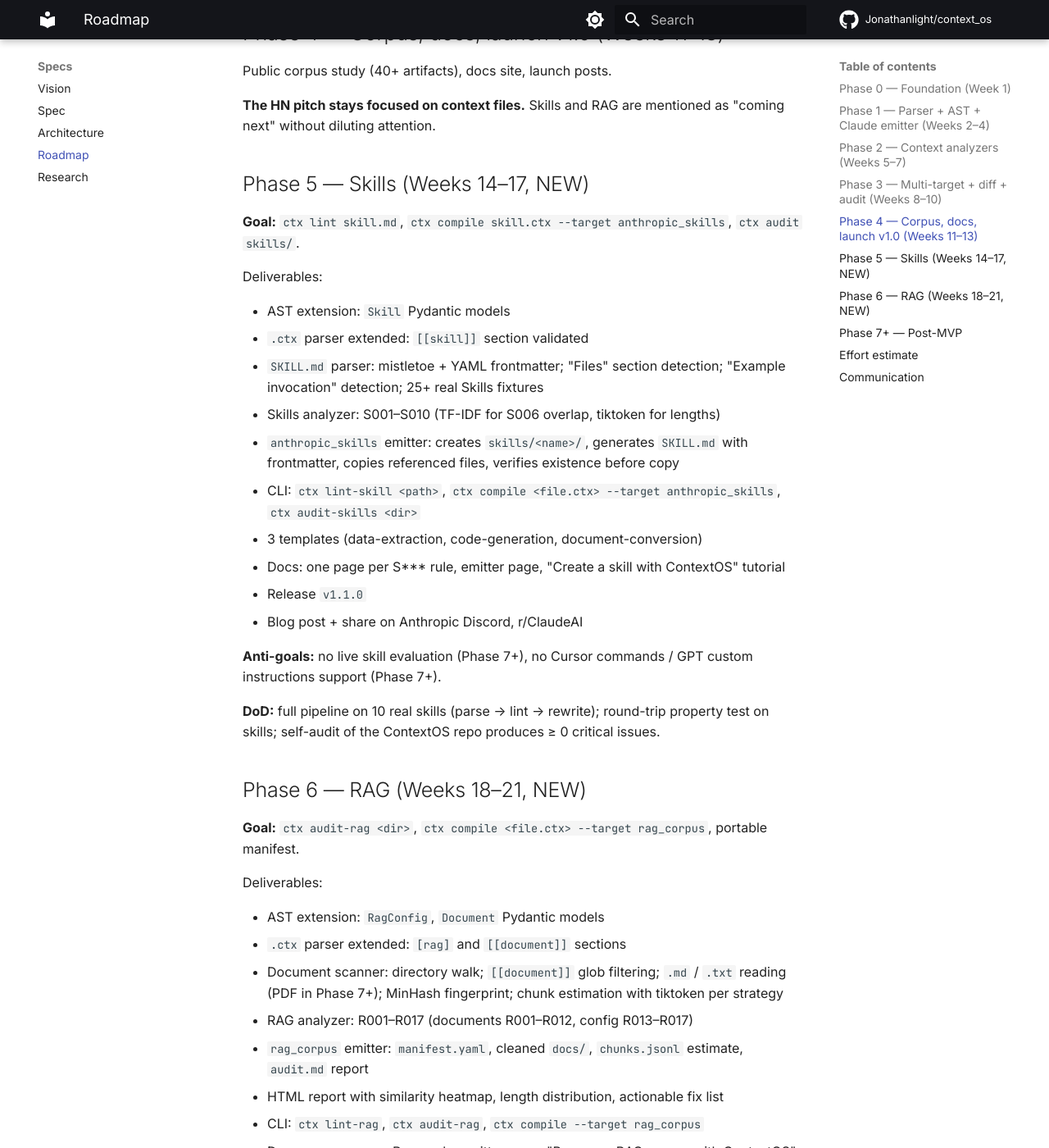
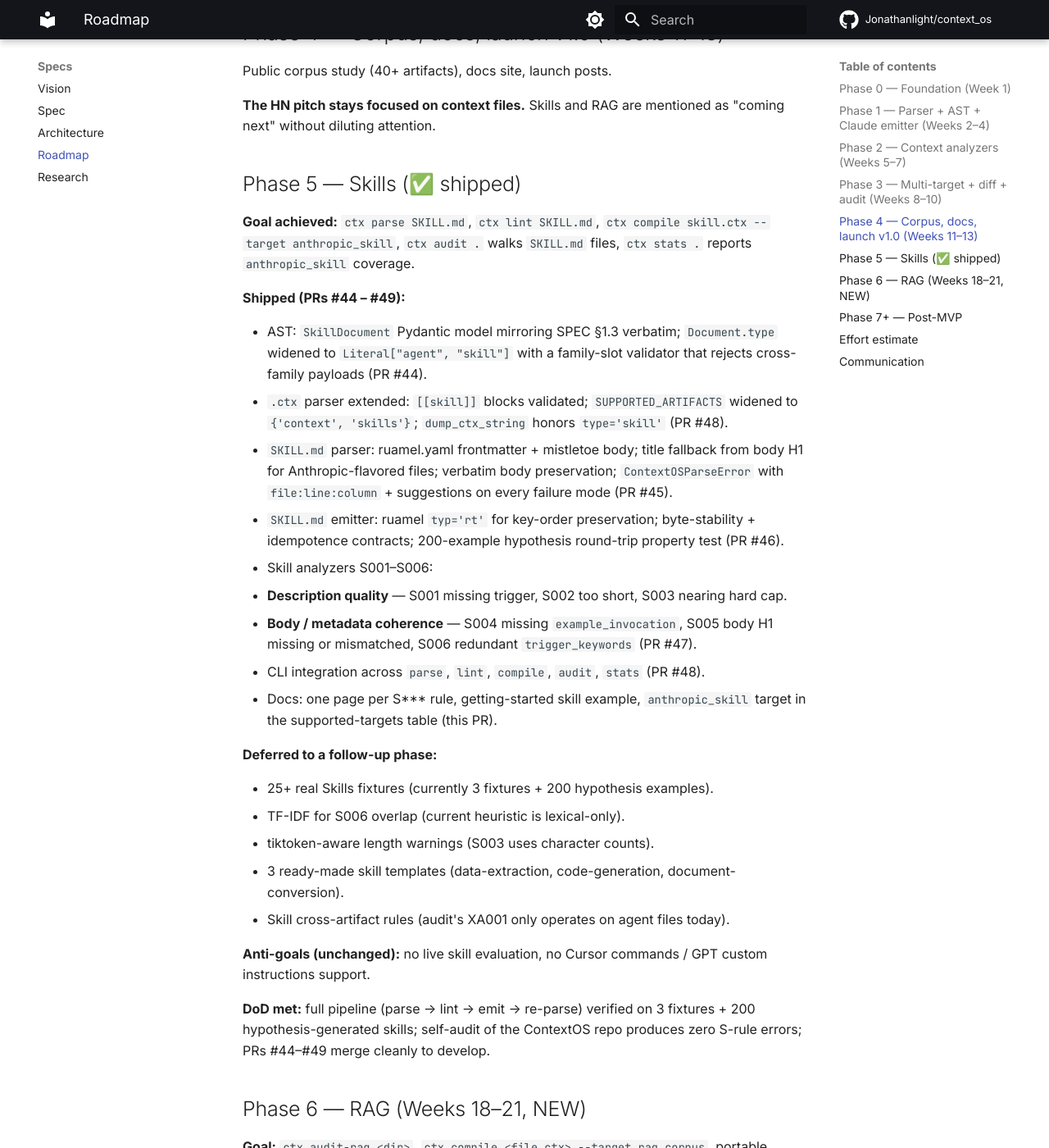
Before and after one commit to Jonathanlight/context_os, an MkDocs documentation site: the page built from docs/specs/ROADMAP.md, in a window 1280 px wide and 1400 px high, scrolled down 1775 px. Shown: the whole window at 82% size. Built offline with MkDocs 1.6.1 and Material for MkDocs 9.7.7, drawn with Linux system fonts in a browser that asks for light colours; comment, search, counter and statistics services are not loaded.

Commit message:
phase5(docs): S001-S006 pages + skill section in getting-started
Ship the documentation deliverables that close Phase 5:

- docs/rules/S001.md to S006.md — one page per skill rule, structured
  like the existing K001 / A001 templates: what it catches, why it
  matters, suggested fix, when to silence, references.
- docs/rules/index.md — new Skill (S) section with a one-line summary
  per code; category table widened to 21 shipped rules.
- docs/getting-started.md — full "Lint a SKILL.md" section with a
  realistic minimal SKILL.md, the lint / audit / stats commands, and
  a .ctx-to-SKILL.md compile example.
- docs/index.md — supported-targets list includes anthropic_skill.
- mkdocs.yml — nav widened with the six S*** pages under a new Skill
  group.
- docs/specs/ROADMAP.md — Phase 5 marked shipped; the section now
  lists every PR (#44-#49) and what it delivered, plus the items
  deferred to a follow-up (25-fixture corpus, TF-IDF S006, tiktoken,
  skill templates, skill cross-artifact rules).

The README is intentionally NOT touched in this PR — Phase 4.3 (PR
#43) already rewrote the README with the Phase 5 "planned" marker;
flipping it to "shipped" here would conflict with #43 on merge. A
small post-merge touch-up will fold both states together once both
PRs land.

Validation:
- mkdocs build --strict — clean (six new pages registered in nav)
- pytest -q — 721 / 721 passing
- mypy --strict — clean on 98 source files
- ruff check — clean

```diff
--- a/docs/specs/ROADMAP.md
+++ b/docs/specs/ROADMAP.md
@@ -70,30 +70,57 @@ Public corpus study (40+ artifacts), docs site, launch posts.
 **The HN pitch stays focused on context files.** Skills and RAG are
 mentioned as "coming next" without diluting attention.
 
-## Phase 5 — Skills (Weeks 14–17, NEW)
+## Phase 5 — Skills (✅ shipped)
 
-**Goal:** `ctx lint skill.md`, `ctx compile skill.ctx --target anthropic_skills`,
-`ctx audit skills/`.
+**Goal achieved:** `ctx parse SKILL.md`, `ctx lint SKILL.md`,
+`ctx compile skill.ctx --target anthropic_skill`, `ctx audit .`
+walks `SKILL.md` files, `ctx stats .` reports `anthropic_skill`
+coverage.
 
-Deliverables:
+**Shipped (PRs #44 – #49):**
 
-- AST extension: `Skill` Pydantic models
-- `.ctx` parser extended: `[[skill]]` section validated
-- `SKILL.md` parser: mistletoe + YAML frontmatter; "Files" section detection; "Example invocation" detection; 25+ real Skills fixtures
-- Skills analyzer: S001–S010 (TF-IDF for S006 overlap, tiktoken for lengths)
-- `anthropic_skills` emitter: creates `skills/<name>/`, generates `SKILL.md` with frontmatter, copies referenced files, verifies existence before copy
-- CLI: `ctx lint-skill <path>`, `ctx compile <file.ctx> --target anthropic_skills`, `ctx audit-skills <dir>`
-- 3 templates (data-extraction, code-generation, document-conversion)
-- Docs: one page per S*** rule, emitter page, "Create a skill with ContextOS" tutorial
-- Release `v1.1.0`
-- Blog post + share on Anthropic Discord, r/ClaudeAI
+- AST: `SkillDocument` Pydantic model mirroring SPEC §1.3 verbatim;
+  `Document.type` widened to `Literal["agent", "skill"]` with a
+  family-slot validator that rejects cross-family payloads (PR #44).
+- `.ctx` parser extended: `[[skill]]` blocks validated;
+  `SUPPORTED_ARTIFACTS` widened to `{'context', 'skills'}`; `dump_ctx_string`
+  honors `type='skill'` (PR #48).
+- `SKILL.md` parser: ruamel.yaml frontmatter + mistletoe body;
+  title fallback from body H1 for Anthropic-flavored files; verbatim
+  body preservation; `ContextOSParseError` with `file:line:column` +
+  suggestions on every failure mode (PR #45).
+- `SKILL.md` emitter: ruamel `typ='rt'` for key-order preservation;
+  byte-stability + idempotence contracts; 200-example hypothesis
+  round-trip property test (PR #46).
+- Skill analyzers S001–S006:
+  - **Description quality** — S001 missing trigger, S002 too short,
+    S003 nearing hard cap.
+  - **Body / metadata coherence** — S004 missing `example_invocation`,
+    S005 body H1 missing or mismatched, S006 redundant
+    `trigger_keywords` (PR #47).
+- CLI integration across `parse`, `lint`, `compile`, `audit`, `stats`
+  (PR #48).
+- Docs: one page per S*** rule, getting-started skill example,
+  `anthropic_skill` target in the supported-targets table (this PR).
 
-**Anti-goals:** no live skill evaluation (Phase 7+), no Cursor commands / GPT
-custom instructions support (Phase 7+).
+**Deferred to a follow-up phase:**
 
-**DoD:** full pipeline on 10 real skills (parse → lint → rewrite); round-trip
-property test on skills; self-audit of the ContextOS repo produces ≥ 0
-critical issues.
+- 25+ real Skills fixtures (currently 3 fixtures + 200 hypothesis
+  examples).
+- TF-IDF for S006 overlap (current heuristic is lexical-only).
+- tiktoken-aware length warnings (S003 uses character counts).
+- 3 ready-made skill templates (data-extraction, code-generation,
+  document-conversion).
+- Skill cross-artifact rules (audit's XA001 only operates on agent
+  files today).
+
+**Anti-goals (unchanged):** no live skill evaluation, no Cursor
+commands / GPT custom instructions support.
+
+**DoD met:** full pipeline (parse → lint → emit → re-parse) verified
+on 3 fixtures + 200 hypothesis-generated skills; self-audit of the
+ContextOS repo produces zero S-rule errors; PRs #44–#49 merge cleanly
+to develop.
 
 ## Phase 6 — RAG (Weeks 18–21, NEW)
 
--- a/mkdocs.yml
+++ b/mkdocs.yml
@@ -94,3 +94,10 @@ nav:
           - P001 personal absolute path: rules/P001.md
           - P002 email in title: rules/P002.md
           - P003 bare URL in title: rules/P003.md
+      - Skill:
+          - S001 missing trigger phrasing: rules/S001.md
+          - S002 description too short: rules/S002.md
+          - S003 description near cap: rules/S003.md
+          - S004 missing example_invocation: rules/S004.md
+          - S005 body H1 mismatch: rules/S005.md
+          - S006 redundant trigger_keywords: rules/S006.md
```
Also changed, not shown: docs/getting-started.md (+58 -2 lines), docs/index.md (+2 -1 lines), docs/rules/S001.md (added, +59 -0 lines), docs/rules/S002.md (added, +52 -0 lines), docs/rules/S003.md (added, +69 -0 lines), docs/rules/S004.md (added, +51 -0 lines), docs/rules/S005.md (added, +62 -0 lines), docs/rules/S006.md (added, +69 -0 lines), docs/rules/index.md (+20 -2 lines).
